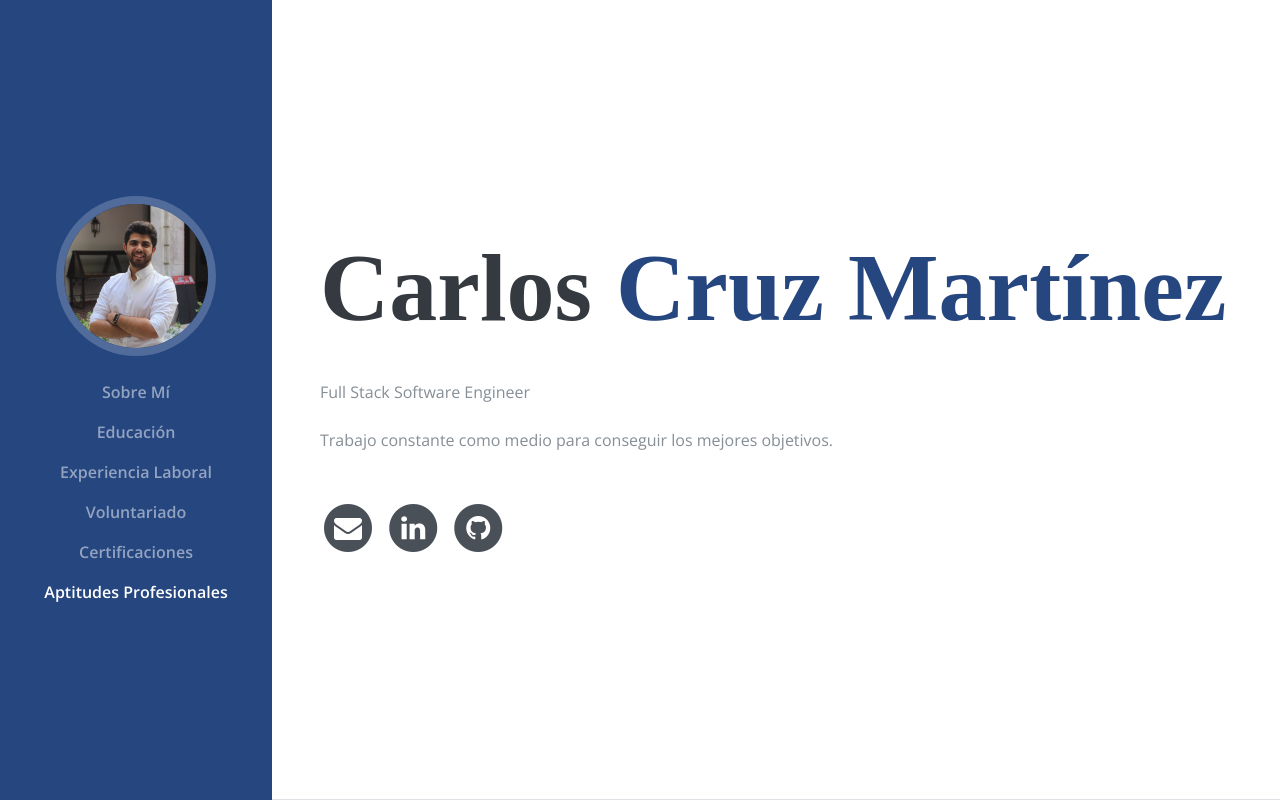
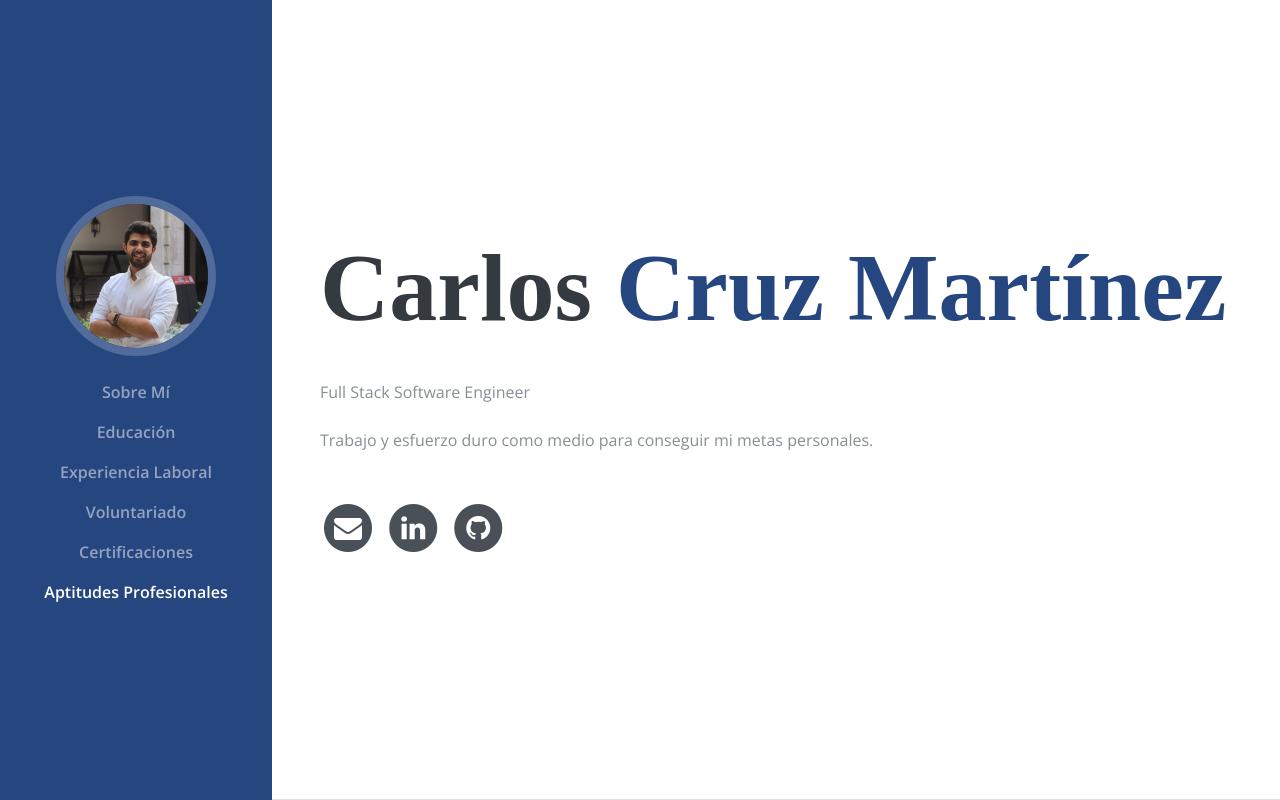
Before and after one commit to CarlosXCruz/carlosxcruz.github.io, a plain HTML site: page index.html in a window 1280 px wide. Shown: the top 800 px of the page. Drawn offline with nearby package versions, Linux system fonts and the light colour scheme; a web font is replaced by a local one.

Commit message:
Update index.html

```diff
--- a/index.html
+++ b/index.html
@@ -79,7 +79,7 @@
 			Full Stack Software Engineer
                 	</br>
                 	</br>
-		    	Trabajo constante como medio para conseguir los mejores objetivos.
+		    	Trabajo y esfuerzo duro como medio para conseguir mi metas personales.
                 </p>
                 <ul class="list-inline list-social-icons mb-0">
                     <li class="list-inline-item">
```
